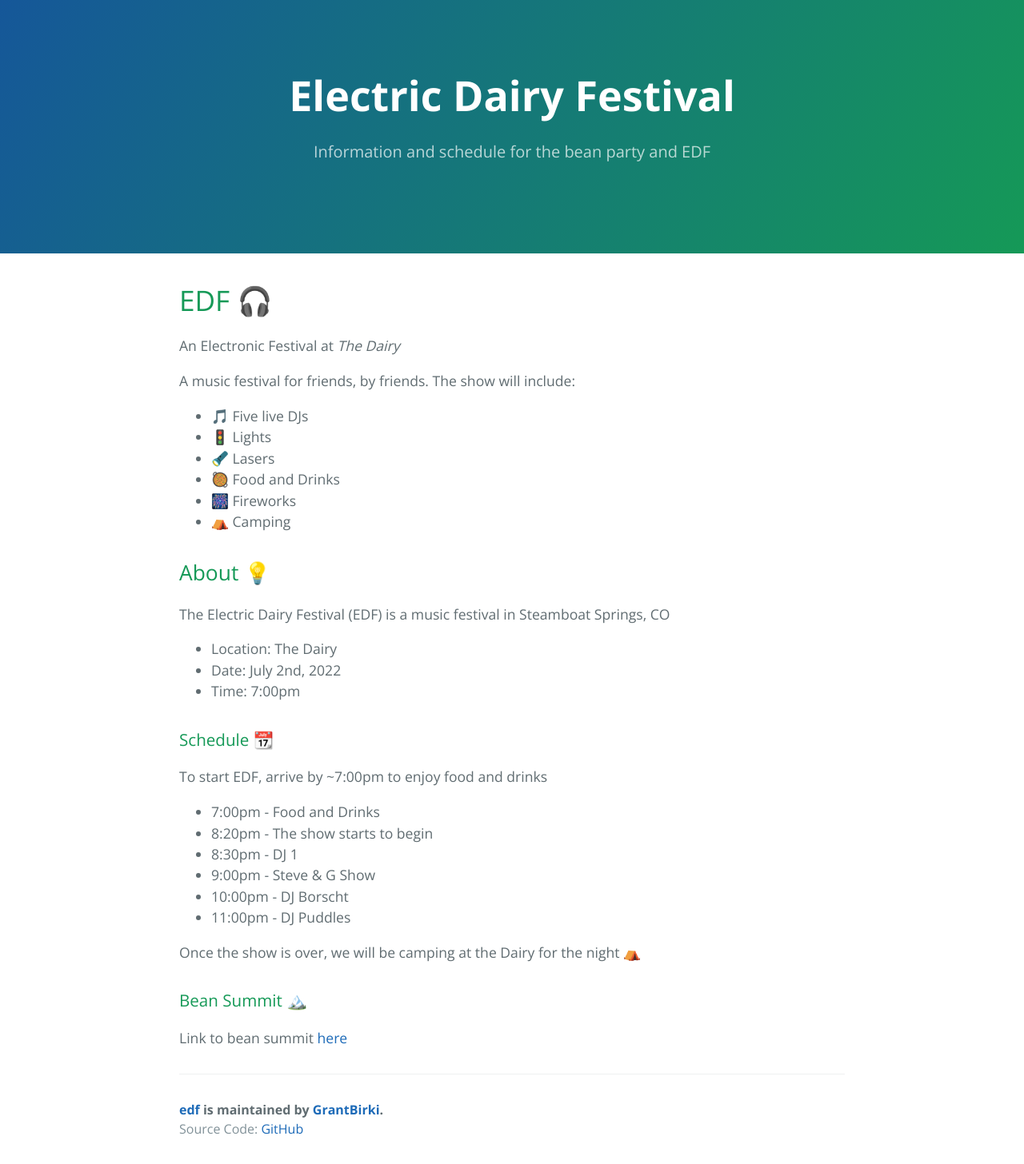
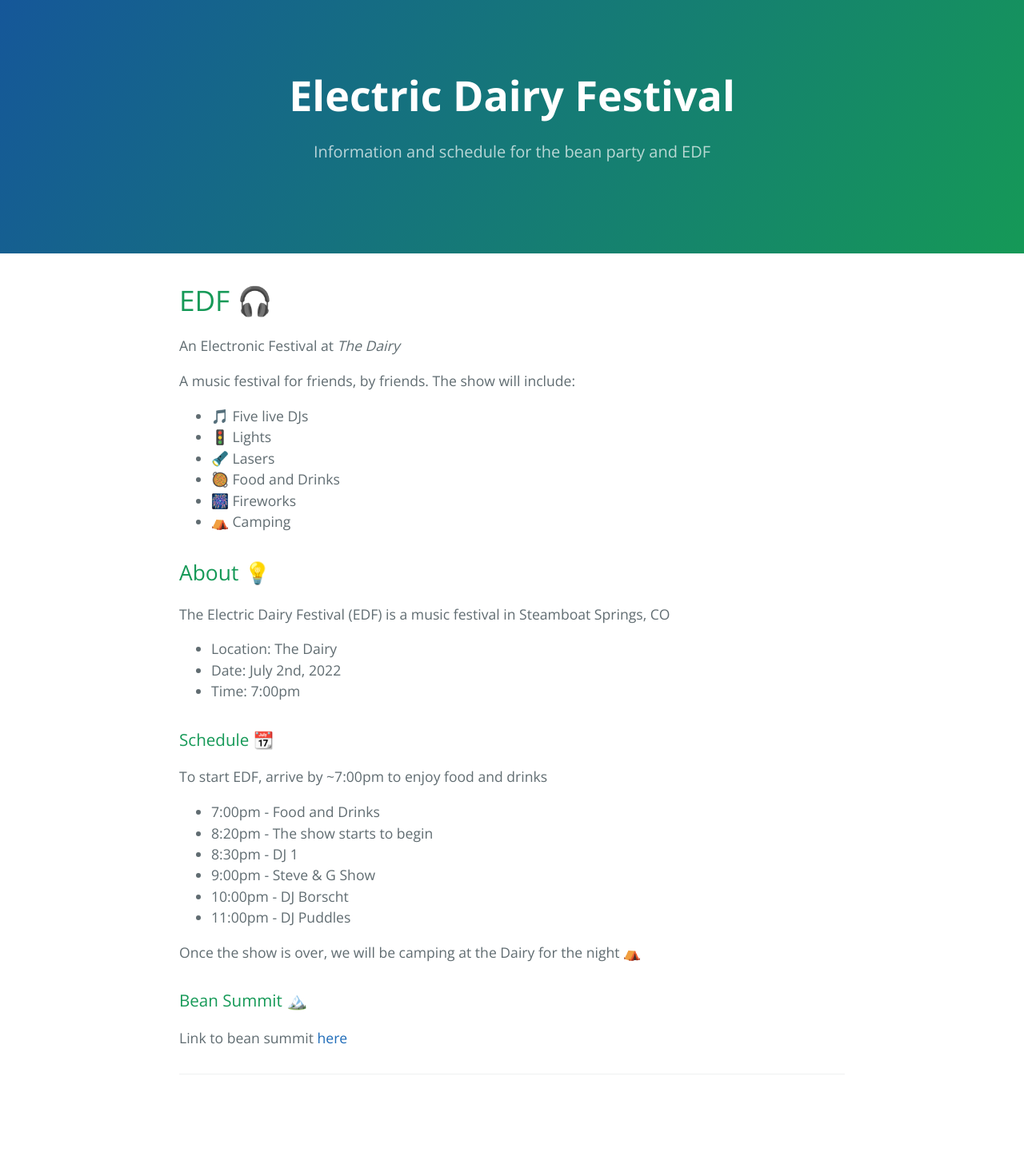
Before and after one commit to GrantBirki/edf, a Jekyll site: the page built from index.md, in a window 1280 px wide. Shown: the whole page at 80% size. Built offline with Jekyll 4.4.1, drawn with Linux system fonts in a browser that asks for light colours; after the commit the page ends 1408 px from its top, so only the background shows below that.

Commit message:
remove footer

```diff
--- a/_layouts/default.html
+++ b/_layouts/default.html
@@ -32,9 +32,9 @@
 
       <footer class="site-footer">
         {% if site.github.is_project_page %}
-          <span class="site-footer-owner"><a href="{{ site.github.repository_url }}">{{ site.github.repository_name }}</a> is maintained by <a href="{{ site.github.owner_url }}">{{ site.github.owner_name }}</a>.</span>
+          <!-- <span class="site-footer-owner"><a href="{{ site.github.repository_url }}">{{ site.github.repository_name }}</a> is maintained by <a href="{{ site.github.owner_url }}">{{ site.github.owner_name }}</a>.</span> -->
         {% endif %}
-        <span class="site-footer-credits">Source Code: <a href="https://github.com/GrantBirki/edf">GitHub</a></span>
+        <!-- <span class="site-footer-credits">Source Code: <a href="https://github.com/GrantBirki/edf">GitHub</a></span> -->
       </footer>
     </main>
   </body>
```
